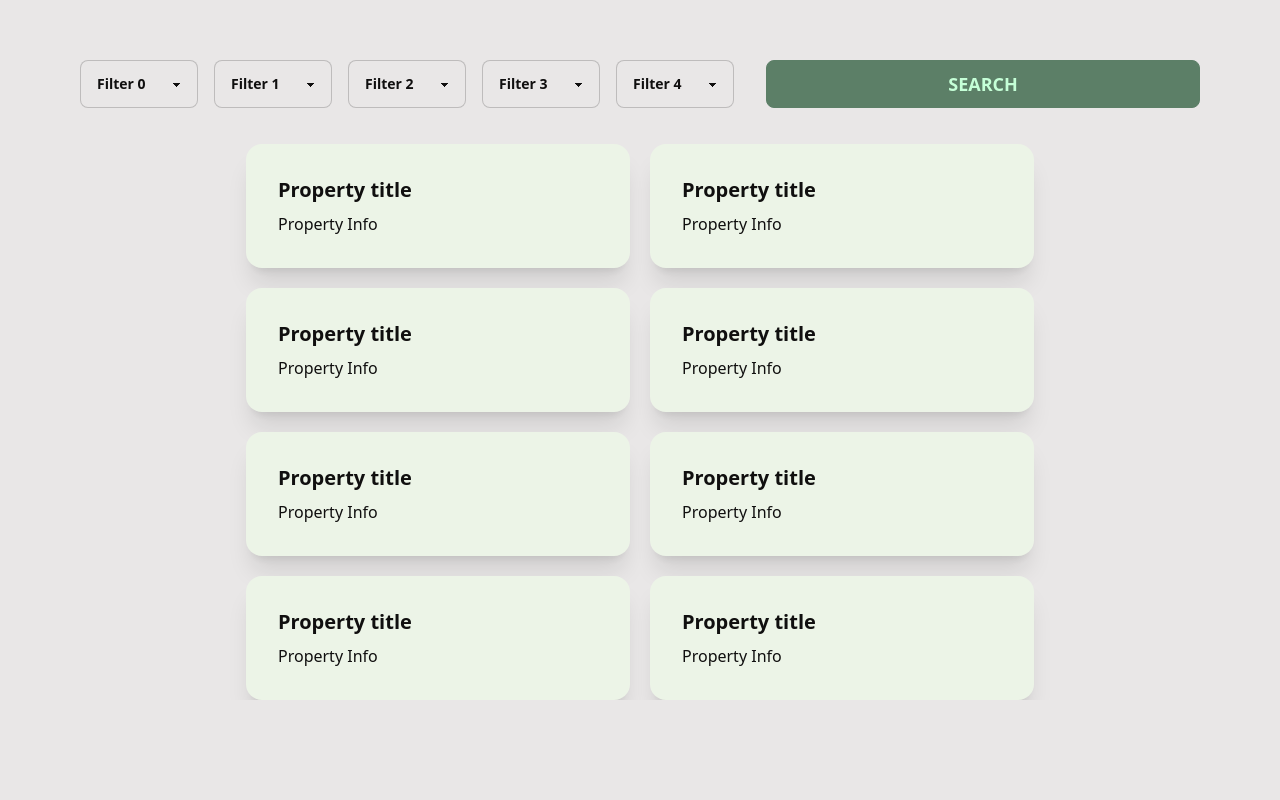
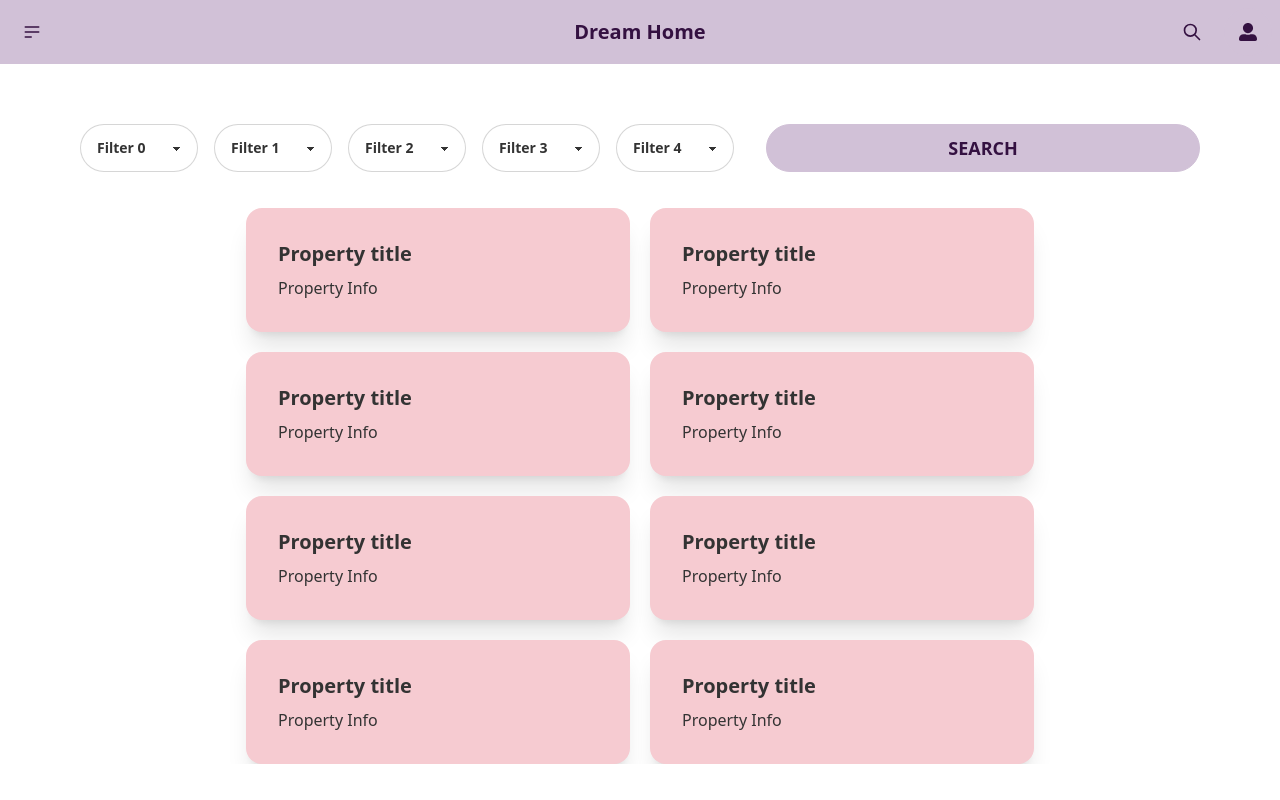
Before and after one commit to parikshith078/dream-home, a Next.js app: page /search in a window 1280 px wide. Shown: the top 800 px of the page. Built offline with nearby package versions, Linux system fonts and the light colour scheme.

Commit message:
ui leyout complete

```diff
--- a/src/components/Footer.tsx
+++ b/src/components/Footer.tsx
@@ -16,8 +16,8 @@ const Footer = () => {
           <path d="M22.672 15.226l-2.432.811.841 2.515c.33 1.019-.209 2.127-1.23 2.456-1.15.325-2.148-.321-2.463-1.226l-.84-2.518-5.013 1.677.84 2.517c.391 1.203-.434 2.542-1.831 2.542-.88 0-1.601-.564-1.86-1.314l-.842-2.516-2.431.809c-1.135.328-2.145-.317-2.463-1.229-.329-1.018.211-2.127 1.231-2.456l2.432-.809-1.621-4.823-2.432.808c-1.355.384-2.558-.59-2.558-1.839 0-.817.509-1.582 1.327-1.846l2.433-.809-.842-2.515c-.33-1.02.211-2.129 1.232-2.458 1.02-.329 2.13.209 2.461 1.229l.842 2.515 5.011-1.677-.839-2.517c-.403-1.238.484-2.553 1.843-2.553.819 0 1.585.509 1.85 1.326l.841 2.517 2.431-.81c1.02-.33 2.131.211 2.461 1.229.332 1.018-.21 2.126-1.23 2.456l-2.433.809 1.622 4.823 2.433-.809c1.242-.401 2.557.484 2.557 1.838 0 .819-.51 1.583-1.328 1.847m-8.992-6.428l-5.01 1.675 1.619 4.828 5.011-1.674-1.62-4.829z"></path>
         </svg>
         <p className="font-bold">
-          ACME Industries Ltd. <br />
-          Providing reliable tech since 1992
+          DBMS Project IIIT Dharwad. <br />
+          Providing reliable tech since Monday
         </p>
         <p>Copyright © 2023 - All right reserved</p>
       </div>
--- /dev/null
+++ b/src/components/Hoc.tsx
@@ -0,0 +1,14 @@
+import Footer from "./Footer";
+import NavBar from "./NavBar";
+
+const Hoc = (props: any) => {
+  return (
+    <>
+      <NavBar />
+      <main className="w-screen h-screen">{props.children}</main>
+      <Footer />
+    </>
+  );
+};
+
+export default Hoc;
--- a/src/components/NavBar.tsx
+++ b/src/components/NavBar.tsx
@@ -1,4 +1,5 @@
 import Image from "next/image";
+import Link from "next/link";
 import { FaUserAlt } from "react-icons/fa";
 
 const NavBar = () => {
@@ -39,9 +40,9 @@ const NavBar = () => {
         </div>
       </div>
       <div className="navbar-center">
-        <a href="#" className="btn btn-ghost normal-case text-xl">
+        <Link href="/" className="btn btn-ghost normal-case text-xl">
           Dream Home
-        </a>
+        </Link>
       </div>
       <div className="navbar-end gap-2">
         <button className="btn btn-ghost btn-circle">
--- a/src/components/RegistrationForm.tsx
+++ b/src/components/RegistrationForm.tsx
@@ -1,5 +1,42 @@
-const RegistrationForm = () => {
-  return <div>RegistrationForm</div>;
+import { FC } from "react";
+
+const INPUT_INFO = [true, false, true, true, true, false, true, true];
+
+const RegistrationForm: FC<{
+  title: string;
+}> = ({ title }) => {
+  return (
+    <div className="flex justify-center w-full mt-16">
+      <div className="flex border-solid border-[1px] border-white shadow-lg rounded-lg flex-col items-center xs:w-[80%] gap-3 py-4 lg:w-[30%]">
+        <h1 className="text-2xl font-bold my-4">{title}</h1>
+        {INPUT_INFO.map((data, id) =>
+          data ? (
+            <input
+              key={id}
+              type="text"
+              placeholder="Type here"
+              className="input input-bordered input-primary w-full max-w-xs"
+            />
+          ) : (
+            <select
+              key={id}
+              defaultValue="text"
+              className="select select-bordered w-full max-w-xs"
+            >
+              <option disabled selected>
+                Position
+              </option>
+              <option>Supervisor</option>
+              <option>Staff</option>
+            </select>
+          )
+        )}
+        <button className="btn btn-primary w-[60%] text-lg my-5">
+          Register{" "}
+        </button>
+      </div>
+    </div>
+  );
 };
 
 export default RegistrationForm;
--- a/src/components/SearchDiv.tsx
+++ b/src/components/SearchDiv.tsx
@@ -1,5 +1,56 @@
+import { FC } from "react";
+
 const SearchDiv = () => {
-  return <div>SearchDiv</div>;
+  return <Search />;
 };
 
 export default SearchDiv;
+
+const PropertyCard = () => (
+  <div className="card w-96 bg-secondary shadow-xl">
+    <div className="card-body">
+      <h2 className="card-title">Property title</h2>
+      <p>Property Info</p>
+    </div>
+  </div>
+);
+
+const PropertyData = [1, 3, 4, 5, 5, 6, 6, 6, 9, 0, 0, 23, 32];
+const FilterData = [1, 3, 4, 5, 5];
+
+interface filterType {
+  id: number;
+}
+
+const Filter: FC<filterType> = ({ id }) => (
+  <select className="select select-bordered max-w-xs">
+    <option disabled selected>
+      Filter {id}
+    </option>
+    <option>Option 1</option>
+    <option>Option 2</option>
+    <option>Option 3</option>
+  </select>
+);
+
+function Search() {
+  return (
+    <main className="w-screen h-screen flex flex-col gap-4 p-10 mt-5 ">
+      <div className="w-full  px-5 flex lg:flex-row sm:flex-col gap-3 items-center ">
+        <div className=" h-full border-primary rounded-lg flex px-5 items-center gap-4 flex-wrap ">
+          {FilterData.map((fish, id) => (
+            <Filter id={id} key={id} />
+          ))}
+        </div>
+        <button className="btn hover:bg-primary-active btn-primary lg:flex-1 mr-5 text-lg sm:w-[90%] ">
+          Search
+        </button>
+      </div>
+      <div className="flex  w-full  flex-wrap gap-5 p-5 justify-center h-[80%] overflow-scroll ">
+        {PropertyData.map((fish, id) => (
+          <PropertyCard key={id} />
+        ))}
+      </div>
+    </main>
+  );
+}
--- a/src/pages/_document.tsx
+++ b/src/pages/_document.tsx
@@ -2,7 +2,7 @@ import { Html, Head, Main, NextScript } from "next/document";
 
 export default function Document() {
   return (
-    <Html data-theme="garden" lang="en">
+    <Html data-theme="pastel" lang="en">
       <Head />
       <body>
         <Main />
--- a/src/pages/index.tsx
+++ b/src/pages/index.tsx
@@ -4,35 +4,8 @@ import { Inter } from "next/font/google";
 import NavBar from "@/components/NavBar";
 import Footer from "@/components/Footer";
 import { FC } from "react";
-
-const inter = Inter({ subsets: ["latin"] });
-
-const PropertyCard = () => (
-  <div className="card w-96 bg-secondary shadow-xl">
-    <div className="card-body">
-      <h2 className="card-title">Property title</h2>
-      <p>Property Info</p>
-    </div>
-  </div>
-);
-
-interface filterType {
-  id: number;
-}
-
-const Filter: FC<filterType> = ({ id }) => (
-  <select className="select select-bordered max-w-xs">
-    <option disabled selected>
-      Filter {id}
-    </option>
-    <option>Option 1</option>
-    <option>Option 2</option>
-    <option>Option 3</option>
-  </select>
-);
-
-const PropertyData = [1, 3, 4, 5, 5, 6, 6, 6, 9, 0, 0, 23, 32];
-const FilterData = [1, 3, 4, 5, 5];
+import Link from "next/link";
+import Hoc from "@/components/Hoc";
 
 export default function Home() {
   return (
@@ -44,25 +17,26 @@ export default function Home() {
         {/* TODO: Add favicon */}
         <link rel="icon" href="/favi-con.png" />
       </Head>
-      <NavBar />
-      <main className="w-screen h-screen flex flex-col gap-4 p-10 mt-5 ">
-        <div className="w-full  px-5 flex lg:flex-row sm:flex-col gap-3 items-center ">
-          <div className=" h-full border-primary rounded-lg flex px-5 items-center gap-4 flex-wrap ">
-            {FilterData.map((fish, id) => (
-              <Filter id={id} key={id} />
-            ))}
-          </div>
-          <button className="btn hover:bg-primary-active btn-primary lg:flex-1 mr-5 text-lg sm:w-[90%] ">
-            Search
-          </button>
+      <Hoc>
+        <div className=" w-full  xs:h-[80%] mt-10 p-10 flex justify-center lg:flex-row xs:flex-col gap-3">
+          <MainBtn text="Search" style="btn-primary " link="search" />
+          <MainBtn text="Register" style="btn-secondary " link="register" />
+          <MainBtn text="Lease" style="btn-accent " link="lease" />
         </div>
-        <div className="flex  w-full  flex-wrap gap-5 p-5 justify-center h-[80%] overflow-scroll ">
-          {PropertyData.map((fish, id) => (
-            <PropertyCard key={id} />
-          ))}
-        </div>
-      </main>
-      <Footer />
+      </Hoc>
     </>
   );
 }
+
+const MainBtn: FC<{ text: string; style: string; link: string }> = ({
+  text,
+  style,
+  link,
+}) => (
+  <Link
+    className={`${style} lg:w-[30%]  xs:w-full h-[30%] rounded-md btn text-2xl`}
+    href={`/${link}`}
+  >
+    {text}
+  </Link>
+);
--- /dev/null
+++ b/src/pages/lease.tsx
@@ -0,0 +1,7 @@
+import Hoc from "@/components/Hoc";
+
+const lease = () => {
+  return <Hoc>lease</Hoc>;
+};
+
+export default lease;
--- a/src/pages/register.tsx
+++ b/src/pages/register.tsx
@@ -1,5 +1,14 @@
+import Footer from "@/components/Footer";
+import Hoc from "@/components/Hoc";
+import NavBar from "@/components/NavBar";
+import RegistrationForm from "@/components/RegistrationForm";
+
 const register = () => {
-  return <div>register</div>;
+  return (
+    <Hoc>
+      <RegistrationForm title="Staff Registration" />
+    </Hoc>
+  );
 };
 
 export default register;
--- a/src/pages/search.tsx
+++ b/src/pages/search.tsx
@@ -1,50 +1,13 @@
-import { FC } from "react";
+import Footer from "@/components/Footer";
+import Hoc from "@/components/Hoc";
+import NavBar from "@/components/NavBar";
+import SearchDiv from "@/components/SearchDiv";
 
 const search = () => {
-  const PropertyCard = () => (
-    <div className="card w-96 bg-secondary shadow-xl">
-      <div className="card-body">
-        <h2 className="card-title">Property title</h2>
-        <p>Property Info</p>
-      </div>
-    </div>
-  );
-
-  interface filterType {
-    id: number;
-  }
-
-  const Filter: FC<filterType> = ({ id }) => (
-    <select className="select select-bordered max-w-xs">
-      <option disabled selected>
-        Filter {id}
-      </option>
-      <option>Option 1</option>
-      <option>Option 2</option>
-      <option>Option 3</option>
-    </select>
-  );
-
-  const PropertyData = [1, 3, 4, 5, 5, 6, 6, 6, 9, 0, 0, 23, 32];
-  const FilterData = [1, 3, 4, 5, 5];
   return (
-    <main className="w-screen h-screen flex flex-col gap-4 p-10 mt-5 ">
-      <div className="w-full  px-5 flex lg:flex-row sm:flex-col gap-3 items-center ">
-        <div className=" h-full border-primary rounded-lg flex px-5 items-center gap-4 flex-wrap ">
-          {FilterData.map((fish, id) => (
-            <Filter id={id} key={id} />
-          ))}
-        </div>
-        <button className="btn hover:bg-primary-active btn-primary lg:flex-1 mr-5 text-lg sm:w-[90%] ">
-          Search
-        </button>
-      </div>
-      <div className="flex  w-full  flex-wrap gap-5 p-5 justify-center h-[80%] overflow-scroll ">
-        {PropertyData.map((fish, id) => (
-          <PropertyCard key={id} />
-        ))}
-      </div>
-    </main>
+    <Hoc>
+      <SearchDiv />
+    </Hoc>
   );
 };
 
--- a/tailwind.config.js
+++ b/tailwind.config.js
@@ -9,7 +9,11 @@ module.exports = {
     "./src/**/*.{js,ts,jsx,tsx}",
   ],
   theme: {
-    extend: {},
+    extend: {
+      screens: {
+        xs: "450px",
+      },
+    },
   },
   plugins: [require("daisyui")],
 };
```
